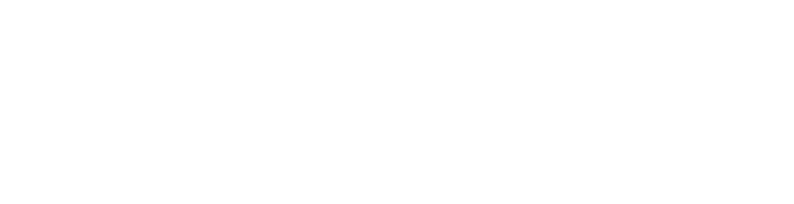
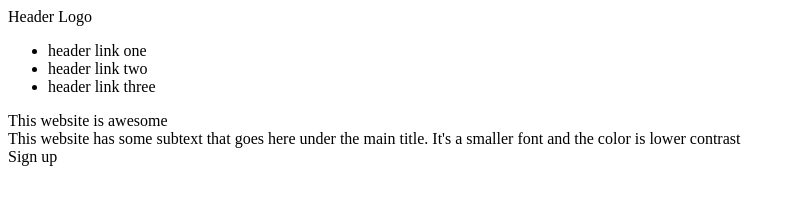
Before and after one commit to nhk2005/odin-landing-page, a plain HTML site: page index.html in a window 1280 px wide. Shown: the whole page, without its empty margins (0-794 px from the left). Drawn offline with Linux system fonts and the light colour scheme.

Commit message:
Add HTML content to section 1

```diff
--- a/index.html
+++ b/index.html
@@ -8,7 +8,24 @@
   </head>
 
   <body>
-    <div class="section-1"></div>
+    <div class="section-1">
+      <div class="header">
+        <div class="logo">Header Logo</div>
+        <ul class="header-navigation">
+          <li class="header-link">header link one</li>
+          <li class="header-link">header link two</li>
+          <li class="header-link">header link three</li>
+        </ul>
+      </div>
+
+      <div class="section-1-content">
+        <div>
+          <div>This website is awesome</div>
+          <div>This website has some subtext that goes here under the main title. It's a smaller font and the color is lower contrast</div>
+          <div>Sign up</div>
+        </div>
+      </div>
+    </div>
     <div class="section-2"></div>
     <div class="section-3"></div>
     <div class="section-4"></div>
```
